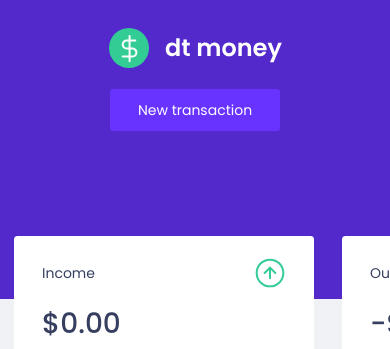
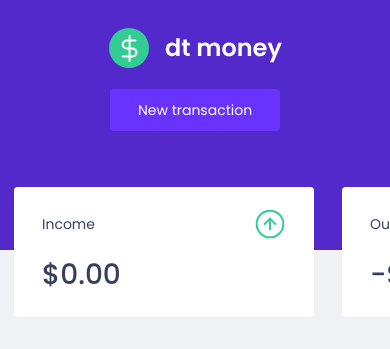
Before and after one commit to gustavosmanc/dtmoney, a React (Create React App) app: page / in a window 390 px wide. Shown: the top 349 px of the page. Built offline with nearby package versions, Linux system fonts and the light colour scheme; no server answers; what miragejs would draw is missing.

Commit message:
Adjustments to mobile header

```diff
--- a/src/components/Header/styles.ts
+++ b/src/components/Header/styles.ts
@@ -2,6 +2,7 @@ import styled from 'styled-components';
 
 export const Container = styled.header`
   background: var(--blue);
+  max-height: 250px;
 `;
 
 export const Content = styled.div`
```
